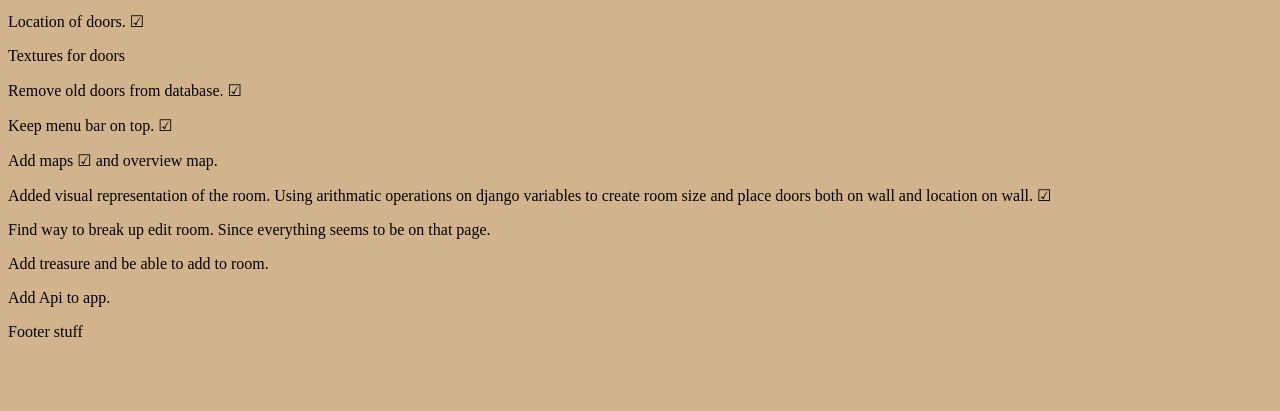
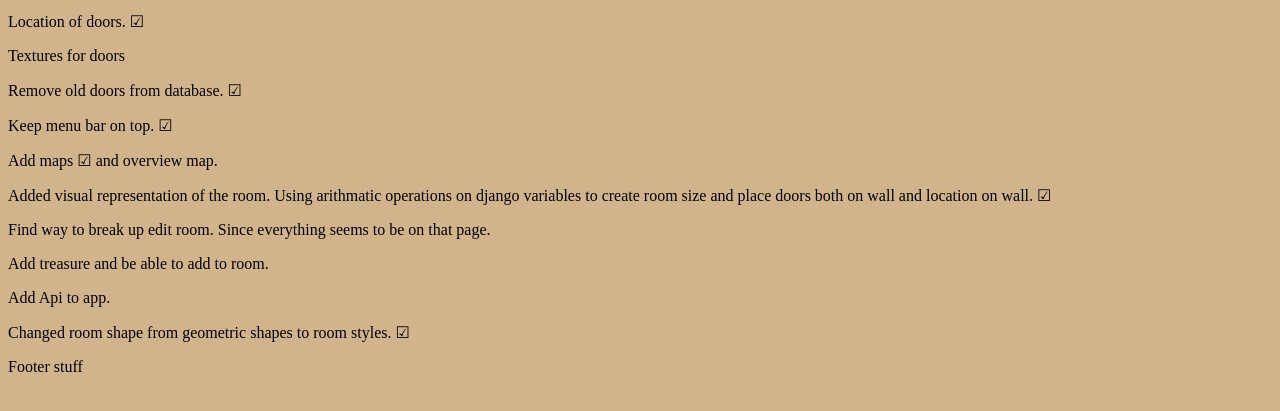
Before and after one commit to LeoKnox/adventure_django, a Django app: template rooms/templates/about.html in a window 1280 px wide. Shown: the part 331-742 px from the top of the page. Run offline with Django 3.2, Linux system fonts and the light colour scheme; the template is opened without the code that fills it, so the values that code supplies are empty.

Commit message:
Add files via upload

```diff
--- a/rooms/templates/about.html
+++ b/rooms/templates/about.html
@@ -56,5 +56,8 @@
     <p>
         Add Api to app.
     </p>
+    <p>
+        Changed room shape from geometric shapes to room styles. &#x2611;
+    </p>
 </div>
 {% endblock %}
```
